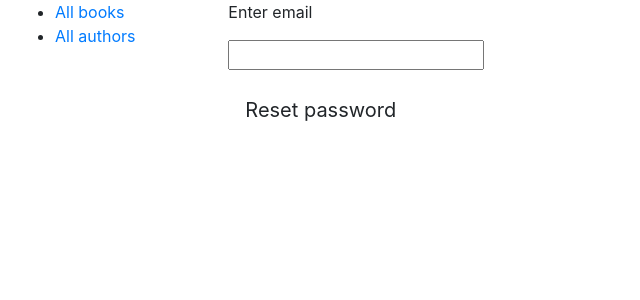
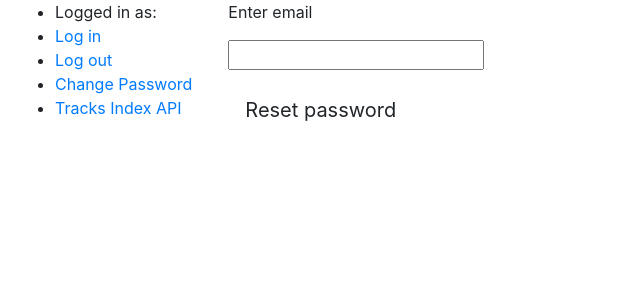
Before and after one commit to OpenSeaMap/depth-api3, a Django app: page /accounts/password_reset/ in a window 1280 px wide. Shown: the top 300 px of the page, without its empty margins (0-640 px from the left). Run offline with Django 3.2, Linux system fonts and the light colour scheme.

Commit message:
Added password change dialog

```diff
--- a/tracksrv/templates/base_generic.html
+++ b/tracksrv/templates/base_generic.html
@@ -15,8 +15,11 @@
       <div class="col-sm-2">
       {% block sidebar %}
         <ul class="sidebar-nav">
-          <li><a href="">All books</a></li>
-          <li><a href="">All authors</a></li>
+          <li>Logged in as: {{ user.username }}</li>
+          <li><a href="{% url 'login' %}">Log in</a></li>
+          <li><a href="{% url 'logout' %}">Log out</a></li>
+          <li><a href="{% url 'password_change' %}">Change Password</a></li>
+          <li><a href="{% url 'tracks:api-tracks-index' %}">Tracks Index API</a></li>
         </ul>
      {% endblock %}
       </div>
```
Also changed, not shown: tracksrv/templates/registration/password_change.html (added, +27 -0 lines), tracksrv/templates/registration/password_change_done.html (added, +14 -0 lines).
